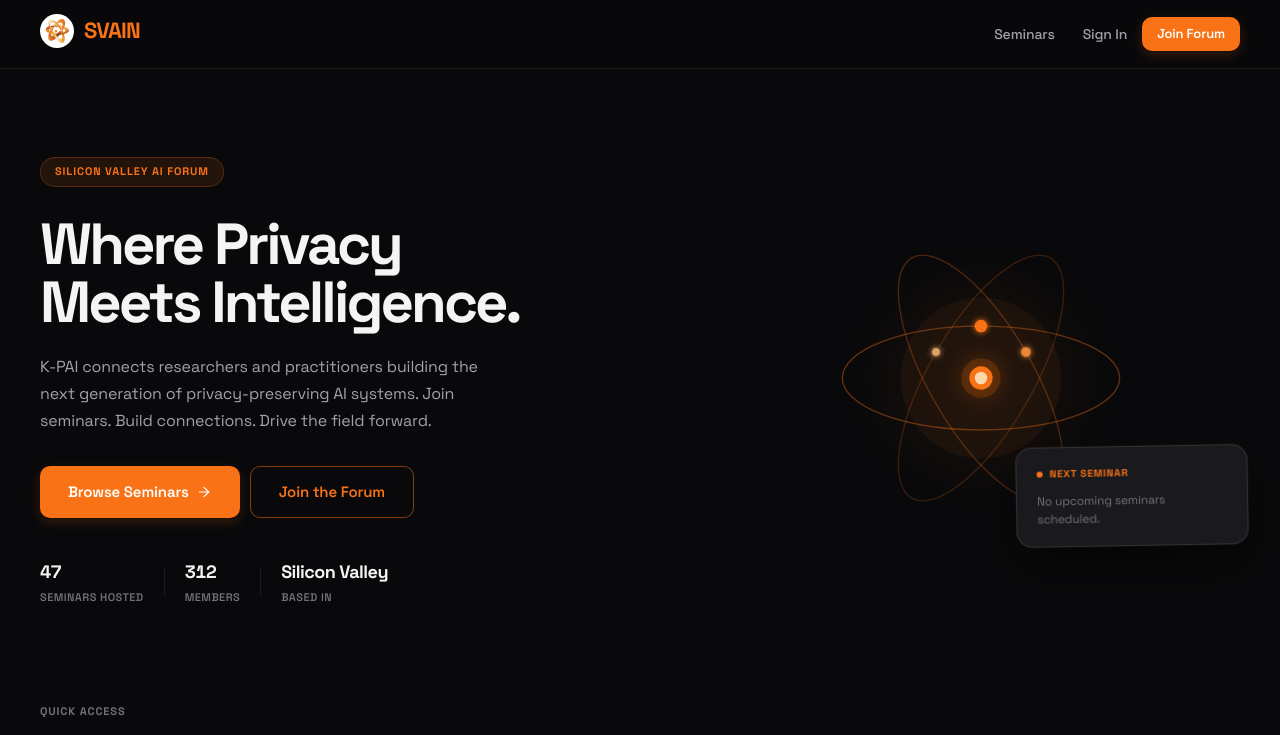
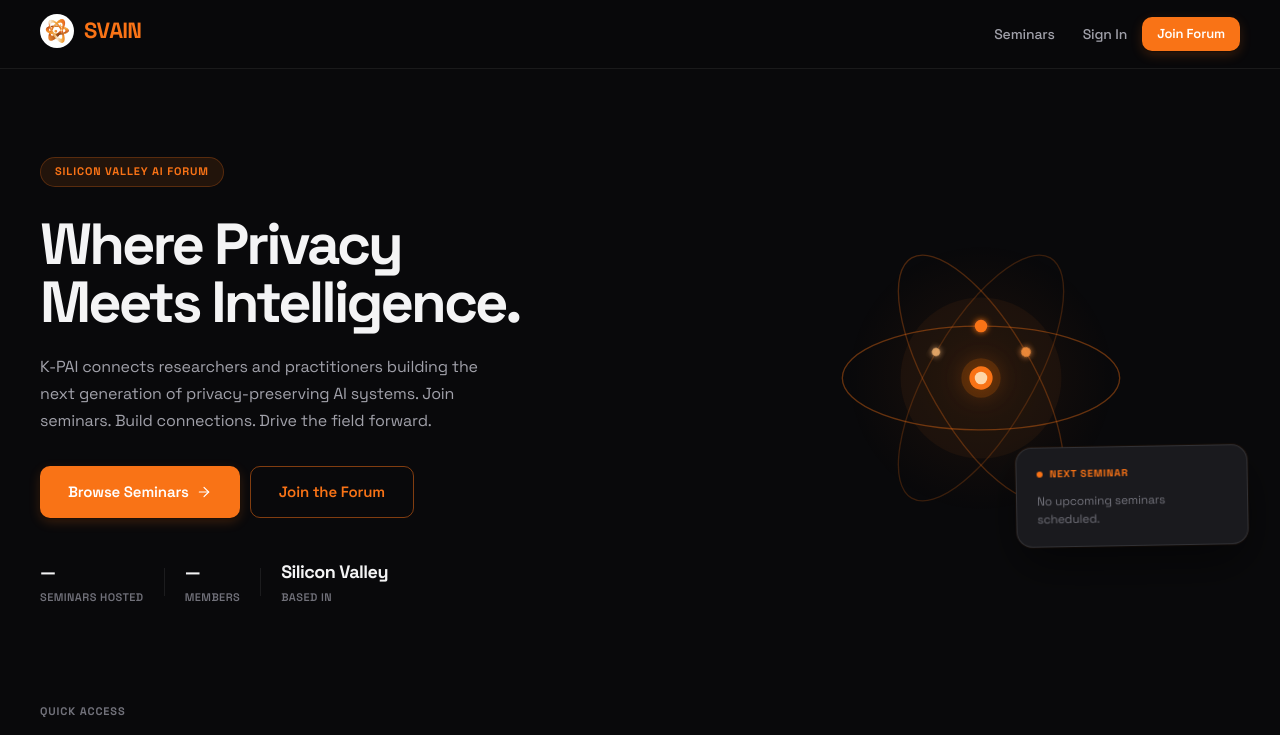
Before and after one commit to Silicon-Valley-Privacy-Preserving-AI/kpai-rsvp, a React (Vite) app in the folder fe/: page / in a window 1280 px wide. Shown: the top 735 px of the page. Built offline with nearby package versions, Linux system fonts and the light colour scheme; no server answers.

Commit message:
feat: main page mock data replaced(seminar hosted, members), title animation

```diff
--- a/fe/src/apis/endpoints.ts
+++ b/fe/src/apis/endpoints.ts
@@ -35,5 +35,8 @@ export const api = {
     // System (admin raw data)
     systemSeminars: "/api/v1/system/seminars",
     systemRsvps: "/api/v1/system/seminar_rsvps",
+
+    // Public platform stats (no auth required)
+    stats: "/api/v1/system/stats",
   },
 };
--- a/fe/src/components/Header.tsx
+++ b/fe/src/components/Header.tsx
@@ -1,4 +1,4 @@
-import { useState } from "react";
+import { useState, useEffect, useRef } from "react";
 import { Link, useNavigate } from "react-router-dom";
 import styled from "styled-components";
 import { useQuery, useQueryClient } from "@tanstack/react-query";
@@ -14,6 +14,41 @@ export default function Header() {
   const queryClient = useQueryClient();
   const isLoggedIn = !!sessionStorage.getItem("accessToken");
   const [mobileMenuOpen, setMobileMenuOpen] = useState(false);
+
+  // ── Logo expand animation ────────────────────────────────────────────────
+  const [logoExpanded, setLogoExpanded] = useState(false);
+  const isHovering = useRef(false);
+  const collapseTimer = useRef<ReturnType<typeof setTimeout> | null>(null);
+
+  useEffect(() => {
+    const INTERVAL_MS = 10_000;
+    const HOLD_MS     = 2_400;
+
+    const play = () => {
+      if (isHovering.current) return;
+      setLogoExpanded(true);
+      collapseTimer.current = setTimeout(() => {
+        if (!isHovering.current) setLogoExpanded(false);
+      }, HOLD_MS);
+    };
+
+    const id = setInterval(play, INTERVAL_MS);
+    return () => {
+      clearInterval(id);
+      if (collapseTimer.current) clearTimeout(collapseTimer.current);
+    };
+  }, []);
+
+  const handleLogoEnter = () => {
+    isHovering.current = true;
+    if (collapseTimer.current) clearTimeout(collapseTimer.current);
+    setLogoExpanded(true);
+  };
+
+  const handleLogoLeave = () => {
+    isHovering.current = false;
+    setLogoExpanded(false);
+  };
 
   const { data: me } = useQuery({
     queryKey: ["me"],
@@ -38,10 +73,25 @@ export default function Header() {
     <HeaderWrapper>
       <Inner>
         <Link to="/" style={{ textDecoration: "none" }} onClick={closeMobileMenu}>
-          <LogoContainer>
+          <LogoContainer
+            onMouseEnter={handleLogoEnter}
+            onMouseLeave={handleLogoLeave}
+          >
             <LogoImage src="/logo.png" alt="K-PAI Logo" />
             <LogoText>
-              <LogoAccent>SVAIN</LogoAccent>
+              {LOGO_PARTS.map(({ init, rest }, i) => (
+                <LogoWord key={i}>
+                  <LogoInit>{init}</LogoInit>
+                  {rest && (
+                    <LogoSuffix
+                      $expanded={logoExpanded}
+                      style={{ transitionDelay: logoExpanded ? `${i * 38}ms` : "0ms" }}
+                    >
+                      {rest}
+                    </LogoSuffix>
+                  )}
+                </LogoWord>
+              ))}
             </LogoText>
           </LogoContainer>
         </Link>
@@ -119,6 +169,16 @@ export default function Header() {
   );
 }
 
+// ── Logo word parts ───────────────────────────────────────────────────────────
+// Each entry: init = always-visible initial letter(s), rest = suffix that expands
+// Collapsed → "SVAIN"  |  Expanded → "Silicon Valley AI Nexus"
+const LOGO_PARTS = [
+  { init: "S", rest: "ilicon\u00A0" },  // trailing nbsp = word space
+  { init: "V", rest: "alley\u00A0" },
+  { init: "AI", rest: "\u00A0" },        // AI itself is the abbreviation; space only
+  { init: "N", rest: "exus" },
+] as const;
+
 // ── Styled components ─────────────────────────────────────────────────────────
 
 const HeaderWrapper = styled.header`
@@ -170,19 +230,43 @@ const LogoImage = styled.img`
 
 const LogoText = styled.div`
   display: inline-flex;
-  align-items: center;
+  align-items: baseline;
   font-size: 20px;
   font-weight: 800;
   letter-spacing: -0.04em;
   color: #F4F4F5;
+  overflow: hidden; /* clips suffixes during animation */
 
   @media (min-width: ${BREAKPOINTS.mobile}) {
     font-size: 22px;
   }
 `;
 
-const LogoAccent = styled.span`
+/** One word group, e.g. <LogoInit>S</LogoInit><LogoSuffix>ilicon</LogoSuffix> */
+const LogoWord = styled.span`
+  display: inline-flex;
+  align-items: baseline;
+`;
+
+/** Always-visible initial letter(s) — keeps the brand orange */
+const LogoInit = styled.span`
   color: #F97316;
+  flex-shrink: 0;
+`;
+
+/** Suffix that slides in to the right on expand */
+const LogoSuffix = styled.span<{ $expanded: boolean }>`
+  display: inline-block;
+  white-space: nowrap;
+  overflow: hidden;
+  color: #F4F4F5;
+  /* max-width drives the layout expansion; clip keeps it tidy at width:0 */
+  max-width: ${({ $expanded }) => ($expanded ? "200px" : "0px")};
+  opacity: ${({ $expanded }) => ($expanded ? 1 : 0)};
+  transition:
+    max-width 0.52s cubic-bezier(0.16, 1, 0.3, 1),
+    opacity   0.32s ease;
+  vertical-align: baseline;
 `;
 
 const NavRight = styled.nav`
--- a/fe/src/pages/MainPage.tsx
+++ b/fe/src/pages/MainPage.tsx
@@ -118,6 +118,13 @@ export default function MainPage() {
     enabled: isLoggedIn,
   });
 
+  // ── Public platform stats ────────────────────────────────────────────────
+  const { data: stats } = useQuery<{ seminar_count: number; member_count: number }>({
+    queryKey: ["stats"],
+    queryFn: async () => { const { data } = await axiosInstance.get(api.v1.stats); return data; },
+    staleTime: 5 * 60_000,
+  });
+
   // ── Next seminar: list → nearest upcoming ────────────────────────────────
   const { data: seminars = [], isLoading: seminarsLoading } = useQuery<SeminarResponse[]>({
     queryKey: ["seminars"],
@@ -173,12 +180,12 @@ export default function MainPage() {
           {/* Live stat strip */}
           <StatStrip>
             <Stat>
-              <StatNumber>47</StatNumber>
+              <StatNumber>{stats?.seminar_count ?? "—"}</StatNumber>
               <StatLabel>Seminars hosted</StatLabel>
             </Stat>
             <StatDiv />
             <Stat>
-              <StatNumber>312</StatNumber>
+              <StatNumber>{stats?.member_count ?? "—"}</StatNumber>
               <StatLabel>Members</StatLabel>
             </Stat>
             <StatDiv />
```
Also changed, not shown: 2 other files (tests, documents, lock files or other folders).
